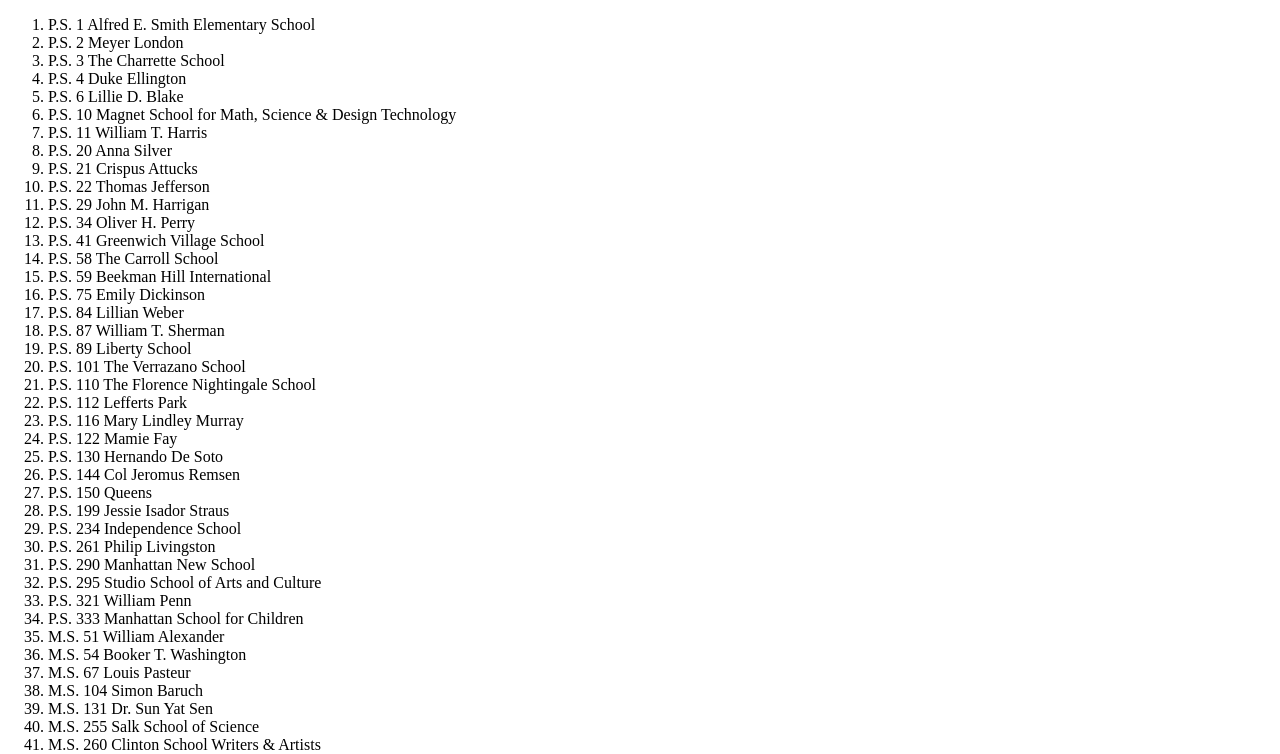
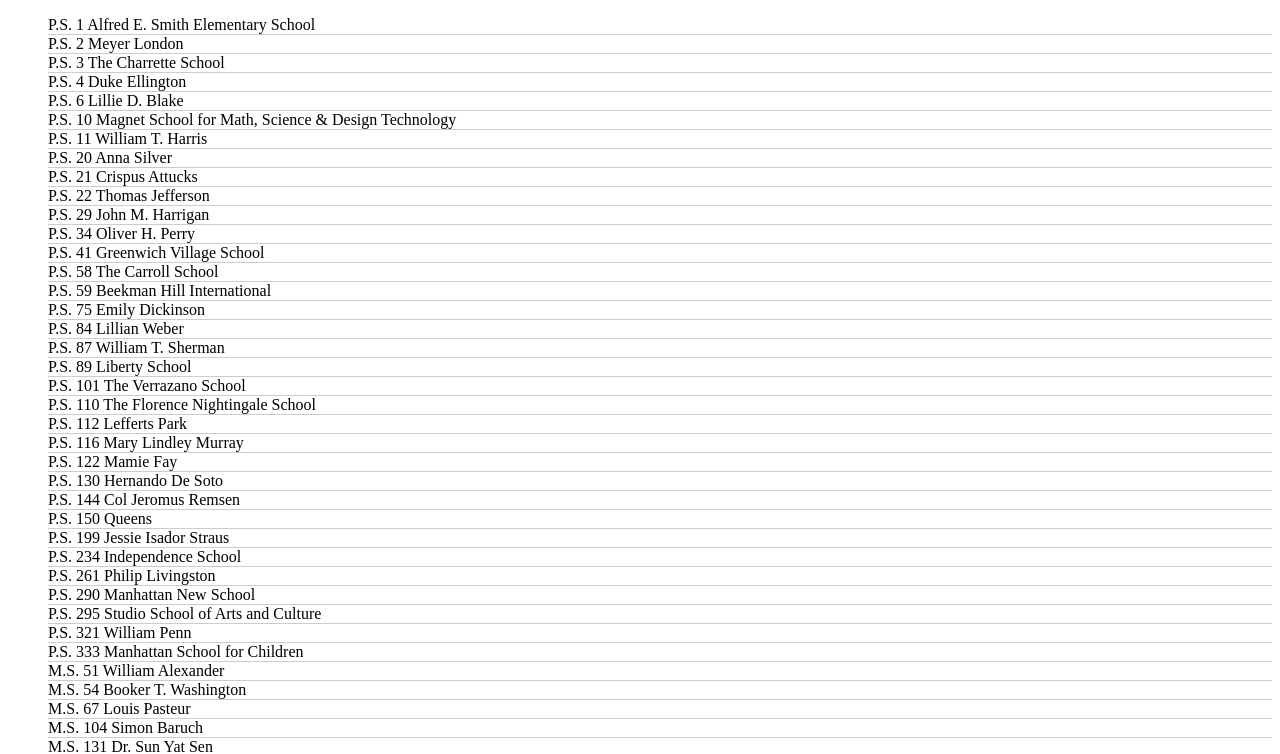
Before and after one commit to LakpaSherpa123/school-app, a React (Vite) app: page / in a window 1280 px wide. Shown: the top 754 px of the page. Built offline with nearby package versions, Linux system fonts and the light colour scheme.

Commit message:
Added Styling

```diff
--- /dev/null
+++ b/src/components/school-item.css
@@ -0,0 +1,4 @@
+.school-item{
+    list-style : none;
+    border-bottom : 1px solid #ccc
+}
--- a/src/components/school-item.tsx
+++ b/src/components/school-item.tsx
@@ -1,5 +1,6 @@
 import React from "react";
 import { SchoolData } from "../types/school-data";
+import './school-item.css'
 
 type SchoolItemProps = {
     school : SchoolData
@@ -7,6 +8,6 @@ type SchoolItemProps = {
 
 export const SchoolItem = ({school} : SchoolItemProps) => {
 
-   return <li> {school.name} </li>
+   return <li className='school-item'> {school.name} </li>
 
 }
```
